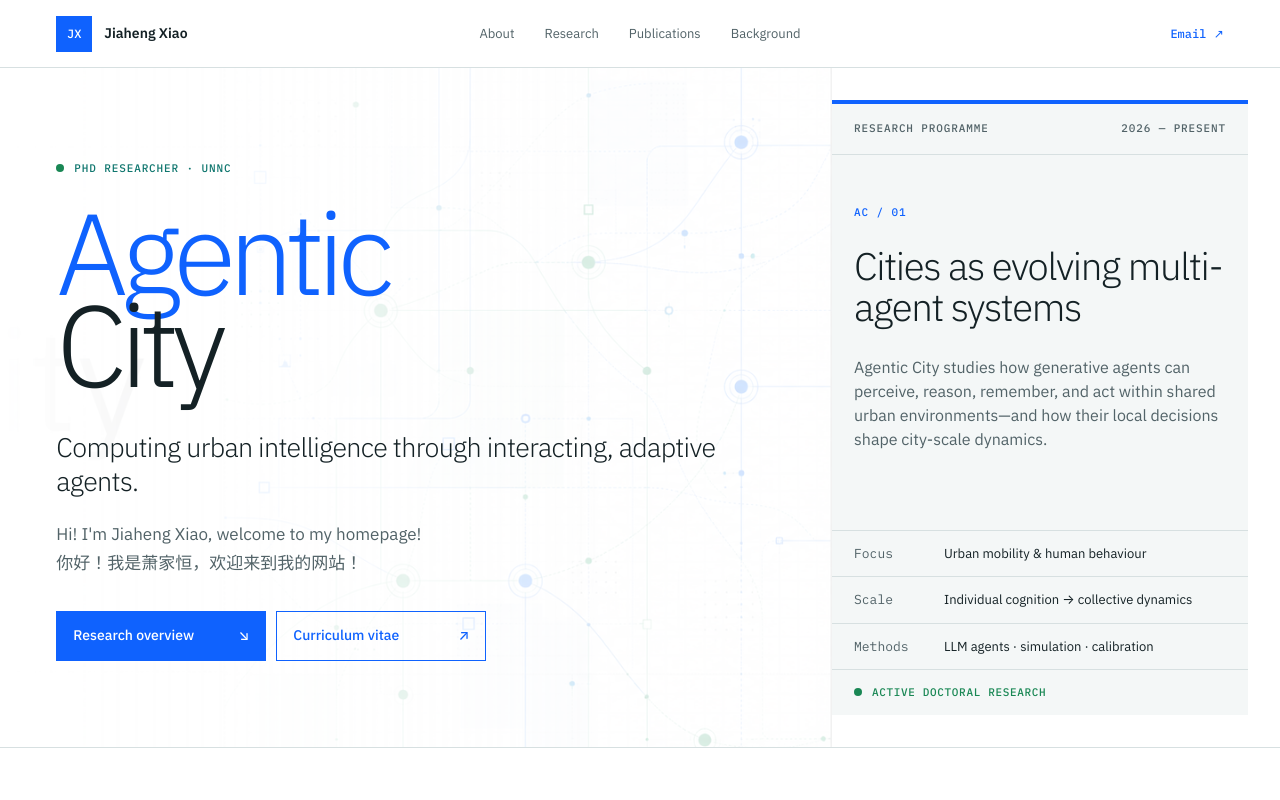
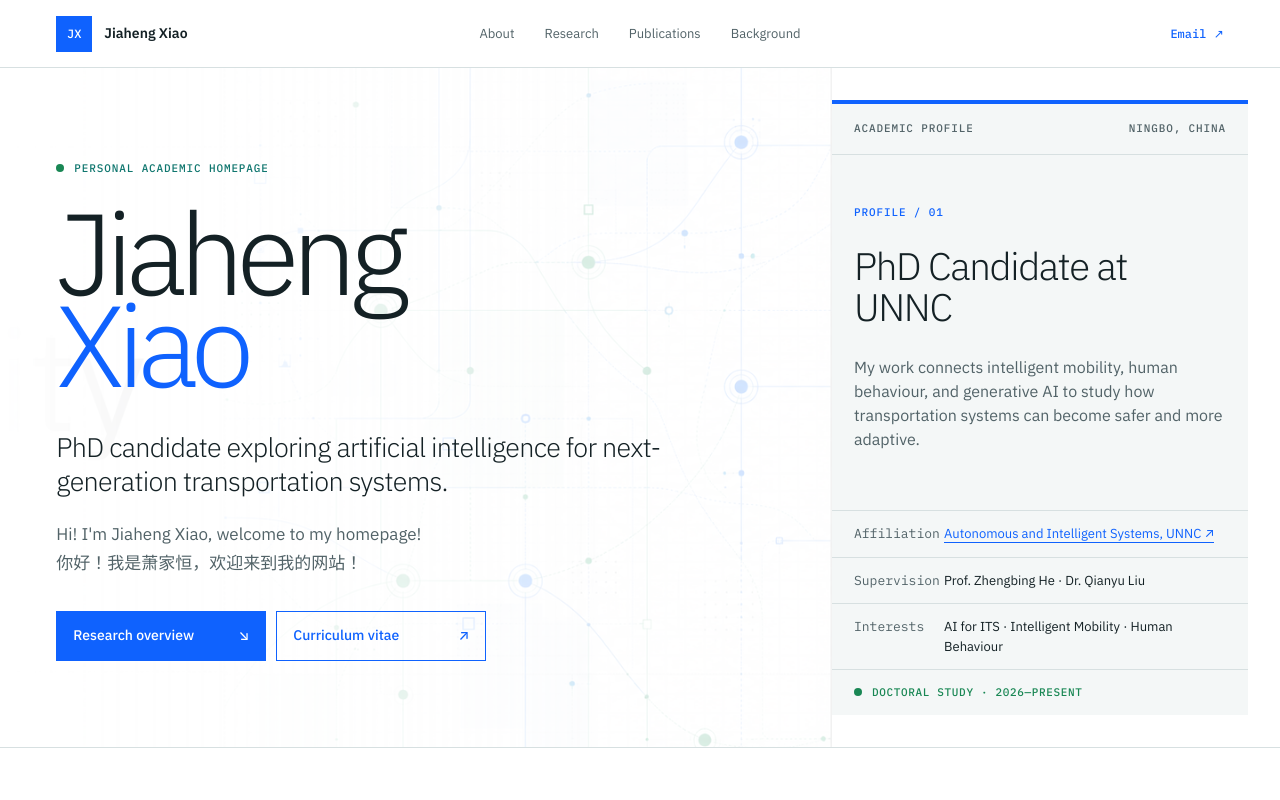
Before and after one commit to Jiaheng-Xiao/jiaheng-xiao.github.io, a Next.js app: page / in a window 1280 px wide. Shown: the top 800 px of the page. Built offline with nearby package versions, Linux system fonts and the light colour scheme.

Commit message:
Make homepage hero personal-first

```diff
--- a/app/globals.css
+++ b/app/globals.css
@@ -58,6 +58,8 @@ a { color: inherit; text-decoration: none; }
 .brief-metadata div { display: grid; grid-template-columns: 90px 1fr; padding: 13px 22px; border-bottom: 1px solid var(--line); font-size: 13px; }
 .brief-metadata dt { color: var(--muted); font-family: "IBM Plex Mono", monospace; }
 .brief-metadata dd { margin: 0; }
+.brief-metadata a { color: var(--blue); border-bottom: 1px solid currentColor; }
+.brief-metadata a:hover { color: var(--blue-dark); }
 .brief-status { padding: 17px 22px; color: var(--green); font: 500 11px/1 "IBM Plex Mono", monospace; text-transform: uppercase; letter-spacing: .06em; }
 
 .section { padding: 110px 4.4vw; border-bottom: 1px solid var(--line); scroll-margin-top: 68px; }
--- a/components/Hero.tsx
+++ b/components/Hero.tsx
@@ -4,28 +4,28 @@ export function Hero() {
   return <section className="hero" id="top">
     <div className="hero-copy">
       <span className="hero-network" style={{ backgroundImage: `url(${basePath}/og-academic.png)` }} aria-hidden="true" />
-      <p className="eyebrow"><span className="status-dot" />PhD Researcher · UNNC</p>
-      <h1><span>Agentic</span><br />City</h1>
-      <p className="hero-deck">Computing urban intelligence through interacting, adaptive agents.</p>
+      <p className="eyebrow"><span className="status-dot" />Personal academic homepage</p>
+      <h1>Jiaheng<br /><span>Xiao</span></h1>
+      <p className="hero-deck">PhD candidate exploring artificial intelligence for next-generation transportation systems.</p>
       <p className="hero-intro">{site.intro.map((line) => <span key={line}>{line}</span>)}</p>
       <div className="hero-actions">
         <a className="button button-primary" href="#research">Research overview <span aria-hidden="true">↘</span></a>
         <a className="button button-secondary" href={`${basePath}/files/Jiaheng_Xiao_CV.pdf`} target="_blank">Curriculum vitae <span aria-hidden="true">↗</span></a>
       </div>
     </div>
-    <aside className="research-brief" aria-label="Current research programme">
-      <div className="brief-head"><span>Research programme</span><span>2026 — present</span></div>
+    <aside className="research-brief" aria-label="Academic profile summary">
+      <div className="brief-head"><span>Academic profile</span><span>Ningbo, China</span></div>
       <div className="brief-body">
-        <p className="brief-index">AC / 01</p>
-        <h2>Cities as evolving multi-agent systems</h2>
-        <p>Agentic City studies how generative agents can perceive, reason, remember, and act within shared urban environments—and how their local decisions shape city-scale dynamics.</p>
+        <p className="brief-index">PROFILE / 01</p>
+        <h2>PhD Candidate at UNNC</h2>
+        <p>My work connects intelligent mobility, human behaviour, and generative AI to study how transportation systems can become safer and more adaptive.</p>
       </div>
       <dl className="brief-metadata">
-        <div><dt>Focus</dt><dd>Urban mobility &amp; human behaviour</dd></div>
-        <div><dt>Scale</dt><dd>Individual cognition → collective dynamics</dd></div>
-        <div><dt>Methods</dt><dd>LLM agents · simulation · calibration</dd></div>
+        <div><dt>Affiliation</dt><dd><a href={site.affiliation.url} target="_blank" rel="noreferrer">{site.affiliation.label} ↗</a></dd></div>
+        <div><dt>Supervision</dt><dd>{site.mentors.map((mentor) => `${mentor.title} ${mentor.name}`).join(" · ")}</dd></div>
+        <div><dt>Interests</dt><dd>AI for ITS · Intelligent Mobility · Human Behaviour</dd></div>
       </dl>
-      <div className="brief-status"><span className="status-dot" />Active doctoral research</div>
+      <div className="brief-status"><span className="status-dot" />Doctoral study · 2026—present</div>
     </aside>
   </section>;
 }
```
Also changed, not shown: 1 other file (tests, documents, lock files or other folders).
